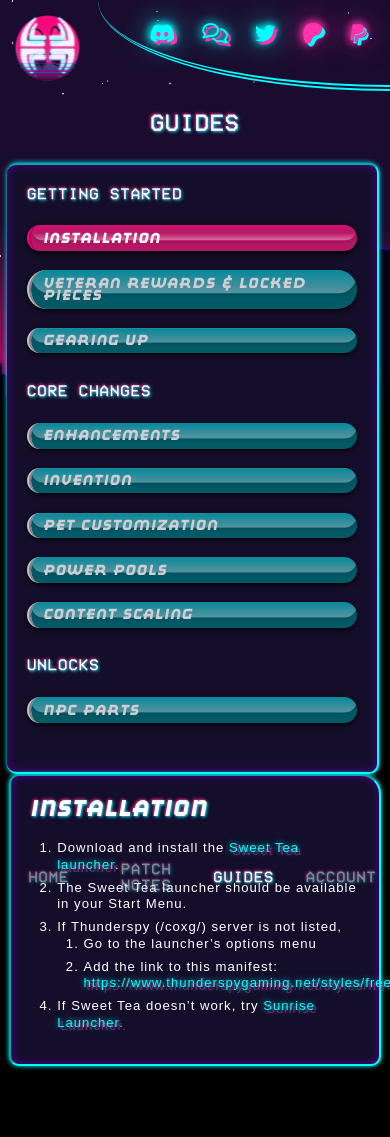
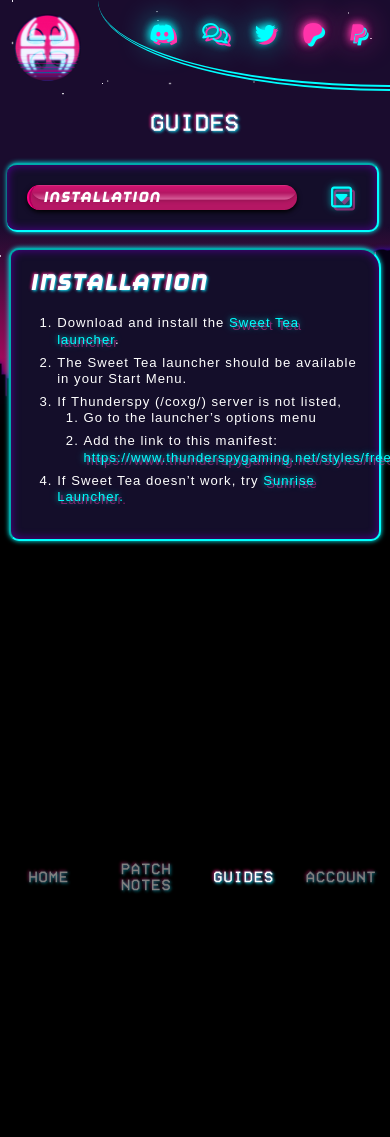
Before and after one commit to crekulon/tspy, a Jekyll site: the page built from guides.md, in a window 390 px wide. Built offline with Jekyll 4.4.1, drawn with Linux system fonts in a browser that asks for light colours; nearby versions of some CDN libraries; after the commit the page ends 962 px from its top, so only the background shows below that.

Commit message:
add mobile alternative to the guide menu

```diff
--- a/_includes/guidenav.html
+++ b/_includes/guidenav.html
@@ -1,5 +1,9 @@
 {% assign guidesbycat = site.guides | group_by: "category" %}
-<div class="guidenav">
+<div class="guidenav collapsed">
+    <div class="collapsetoggle">
+        <i class="far fa-caret-square-up"></i>
+        <i class="far fa-caret-square-down"></i>
+    </div>
     {% for category in guidesbycat %}
         <div class="guidecategory {{ category.name | slugify }}">
             <span>{{ category.name }}</span>
--- a/coxg.css
+++ b/coxg.css
@@ -1666,6 +1666,16 @@
     border-left-color: #ff0084;
 }
 
+.guidenav .collapsetoggle {
+    display: none;
+    position: absolute;
+    right: 1em;
+    font-size: 1.5em;
+    cursor: pointer;
+    color: #0ff;
+    text-shadow: 3px 3px 0px #ff33aa7a, 0px 0px 10px #00ffff7a, 0px 0px 5px #00ffff7a;
+}
+
 @media only screen and (max-width: 800px) {
     .guidenav {
         border-top-left-radius: 10px;
@@ -1673,6 +1683,33 @@
         order: -1;
         width: 100%;
         box-shadow: 0px 0px 10px #510095 inset, 0px 0px 5px #0ff;
+        padding-right: 5em;
+        margin-bottom: 1em;
+        position: relative;
+    }
+
+    .guidenav .collapsetoggle {
+        display: block;
+    }
+
+    .collapsed .collapsetoggle .fa-caret-square-up {
+        display: none;
+    }
+
+    .guidenav:not(.collapsed) .collapsetoggle .fa-caret-square-down {
+        display: none;
+    }
+
+    .guidenav.collapsed .guidecategory > span, .guidenav.collapsed .selector:not(.selected) {
+        display: none;
+    }
+
+    .guidenav.collapsed .guidecategory {
+        margin-bottom: 0;
+    }
+
+    .guidenav.collapsed .guidecategory > .selector.selected {
+        margin: 0;
     }
 
     .guide-container {
--- a/global.js
+++ b/global.js
@@ -94,3 +94,10 @@
         window.open(e.src, '_blank');
     })
 })
+
+//collapse toggles - used only on guides as of writing but may have other applications eventually
+document.querySelectorAll('.collapsetoggle').forEach(e => {
+    e.addEventListener('click', ()=>{
+        e.parentElement.classList.toggle('collapsed')
+    })
+})
```
